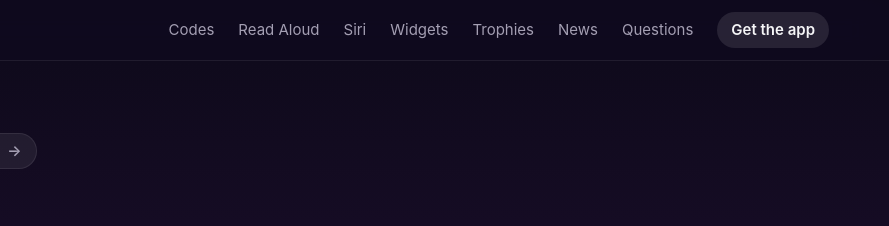
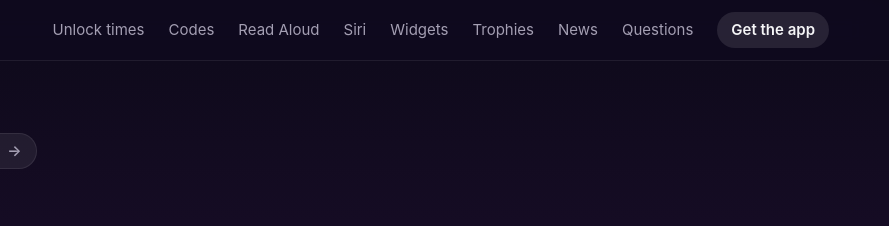
Before and after one commit to vladeku/vi-companion, a plain HTML site: page index.html in a window 1280 px wide. Shown: the top 226 px of the page, 391-1280 px from the left. Drawn offline with Linux system fonts and the light colour scheme.

Commit message:
Landing: keep the unlock-times link in the header until the Americas unlock
Co-Authored-By: Claude Opus 5.5 <noreply@anthropic.com>

```diff
--- a/index.html
+++ b/index.html
@@ -275,6 +275,7 @@
   <div class="wrap">
     <a class="brand" href="./"><img src="assets/icon-256.png" alt="" width="32" height="32">Backseat</a>
     <nav aria-label="Sections">
+      <a href="unlock-times/">Unlock times</a>
       <a href="#codes">Codes</a>
       <a href="#read-aloud">Read Aloud</a>
       <a href="#siri">Siri</a>
```
